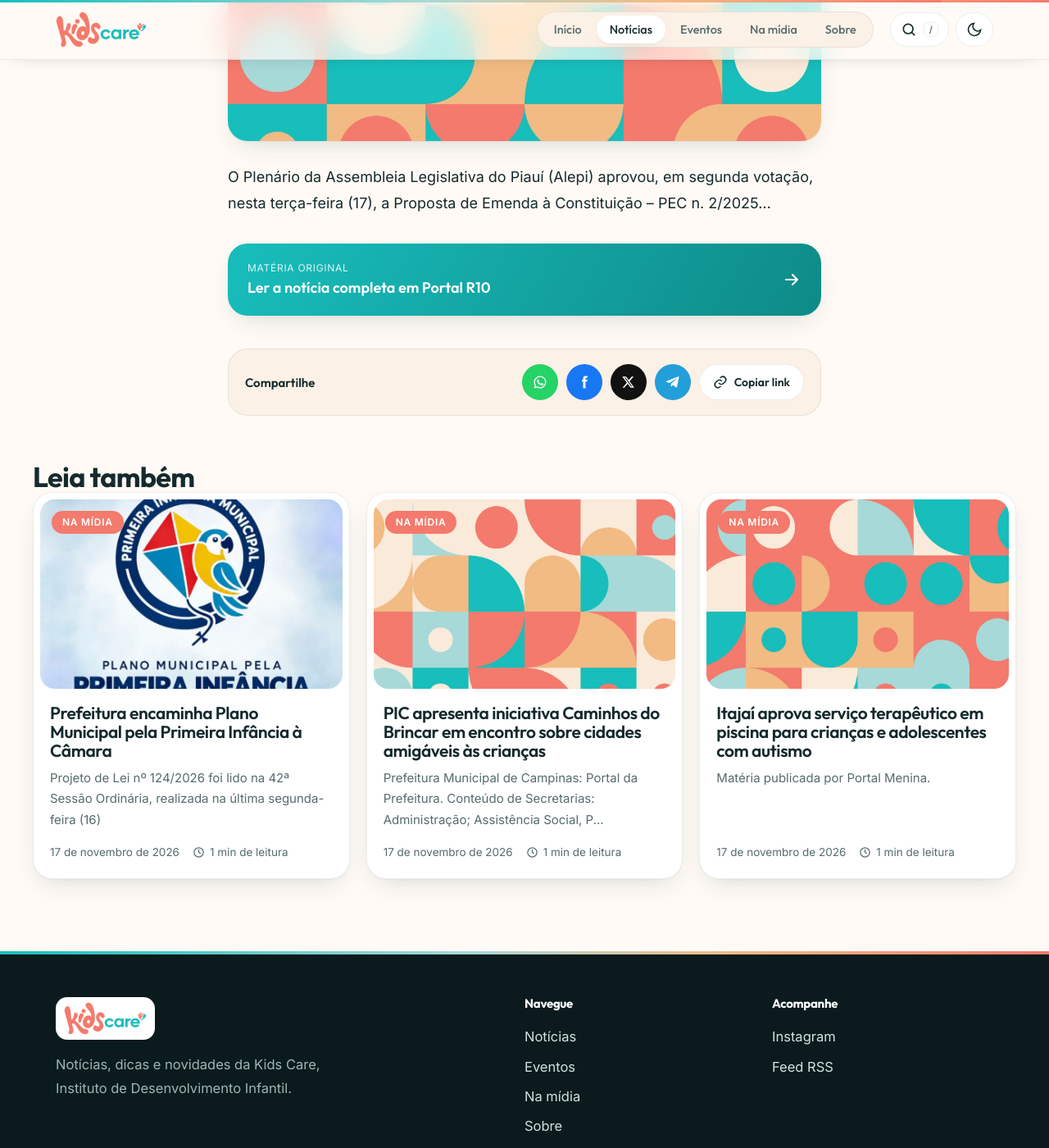
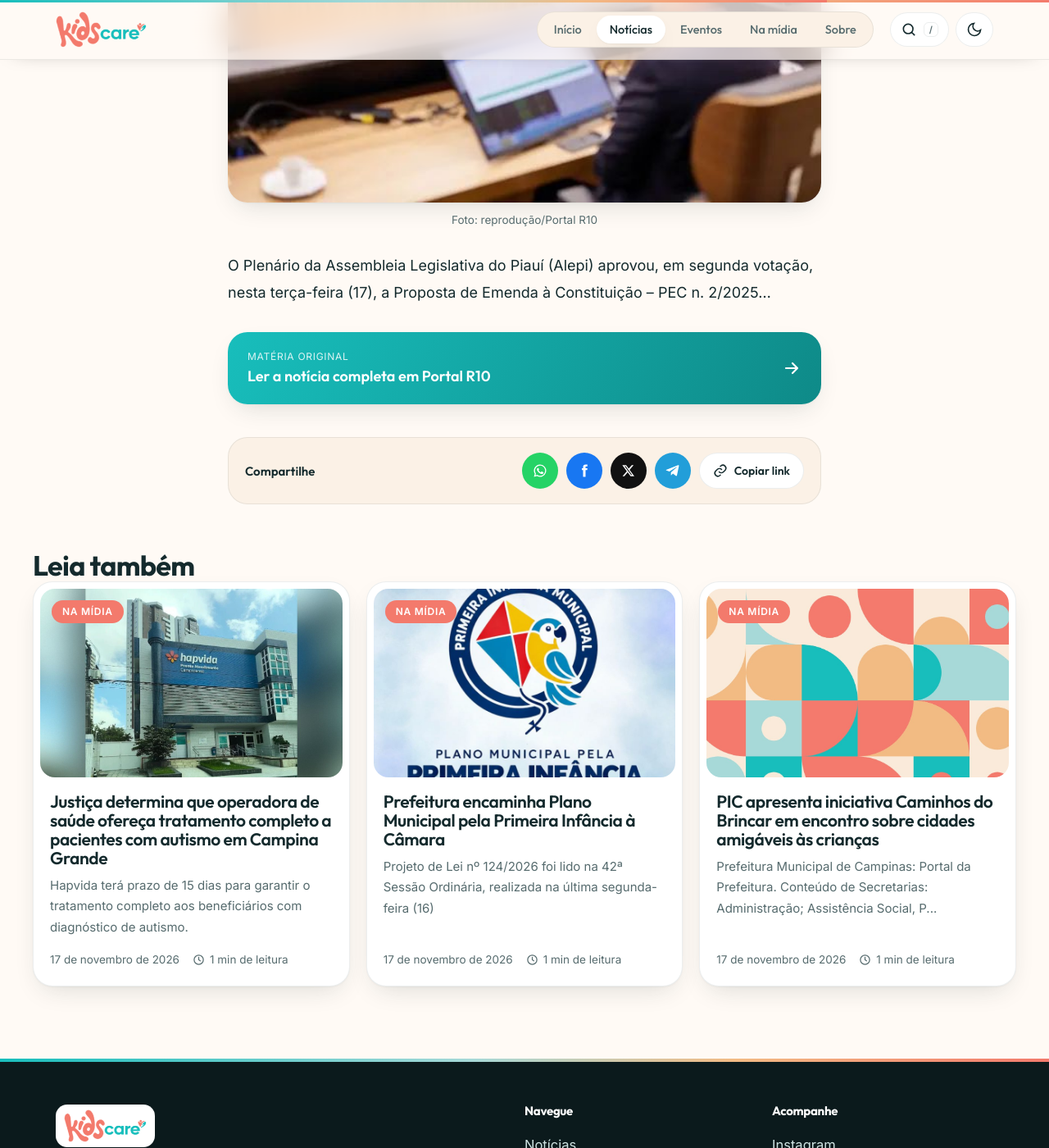
Before and after one commit to kidscarepe/kidscarepe.github.io, a Jekyll site: the page built from _posts/2026-11-17-alepi-aprova-pec-que-cria-orcamento-da-primeira-infancia-no-piaui.md, in a window 1280 px wide and 1400 px high, scrolled down 853 px. Shown: the whole window at 82% size. Built offline with Jekyll 4.4.1, drawn with Linux system fonts in a browser that asks for light colours.

Commit message:
Notícias automáticas de 17/11/2026

```diff
--- a/_posts/2026-11-17-alepi-aprova-pec-que-cria-orcamento-da-primeira-infancia-no-piaui.md
+++ b/_posts/2026-11-17-alepi-aprova-pec-que-cria-orcamento-da-primeira-infancia-no-piaui.md
@@ -2,14 +2,14 @@
 title: "Alepi aprova PEC que cria Orçamento da Primeira Infância no Piauí"
 description: "O Plenário da Assembleia Legislativa do Piauí (Alepi) aprovou, em segunda votação, nesta terça-feira (17), a Proposta de Emenda à Constituição – PEC n. 2/2025…"
 date: 2026-11-17 16:18:54 -0300
-image: "/assets/img/auto/auto-5.jpg"
-legenda: ""
+image: "/assets/img/noticias/auto/45d924fccdba16b2.jpg"
+legenda: "Foto: reprodução/Portal R10"
 categories: ["Na mídia"]
 author: "Portal R10"
 automatica: true
 fonte: "Portal R10"
 link_fonte: "https://www.portalr10.com/blogs-e-colunas/amp/184660/alepi-aprova-pec-que-cria-orcamento-da-primeira-infancia-no-piaui/"
 fonte_id: 45d924fccdba16b2
-foto_tentativas: 1
+foto_tentativas: 2
 ---
 O Plenário da Assembleia Legislativa do Piauí (Alepi) aprovou, em segunda votação, nesta terça-feira (17), a Proposta de Emenda à Constituição – PEC n. 2/2025…
--- /dev/null
+++ b/_posts/2026-11-17-justica-determina-que-operadora-de-saude-ofereca-tratamento-completo-a.md
@@ -0,0 +1,15 @@
+---
+title: "Justiça determina que operadora de saúde ofereça tratamento completo a pacientes com autismo em Campina Grande"
+description: "Hapvida terá prazo de 15 dias para garantir o tratamento completo aos beneficiários com diagnóstico de autismo."
+date: 2026-11-17 17:21:06 -0300
+image: "/assets/img/noticias/auto/7e9f15db3b4c202f.jpg"
+legenda: "Foto: reprodução/ClickPB"
+categories: ["Na mídia"]
+author: "ClickPB"
+automatica: true
+fonte: "ClickPB"
+link_fonte: "https://www.clickpb.com.br/saude/justica-operadora-tratamento-autismo.html"
+fonte_id: 7e9f15db3b4c202f
+foto_tentativas: 1
+---
+Hapvida terá prazo de 15 dias para garantir o tratamento completo aos beneficiários com diagnóstico de autismo.
```
Also changed, not shown: _posts/2026-11-17-empresa-deve-garantir-teletrabalho-integral-a-pai-de-crianca-com-autis.md (added, +15 -0 lines), _posts/2026-11-17-itajai-aprova-servico-terapeutico-em-piscina-para-criancas-e-adolescen.md (+1 -1 lines), _posts/2026-11-17-jaragua-do-sul-pode-ganhar-escola-especializada-para-criancas-com-auti.md (added, +15 -0 lines), _posts/2026-11-17-pic-apresenta-iniciativa-caminhos-do-brincar-em-encontro-sobre-cidades.md (+1 -1 lines), assets/img/noticias/auto/45d924fccdba16b2.jpg (added), assets/img/noticias/auto/7e9f15db3b4c202f.jpg (added), assets/img/noticias/auto/9f72534a9aabcb7a.jpg (added), assets/img/noticias/auto/bf4a3952fe7d3060.jpg (added).
